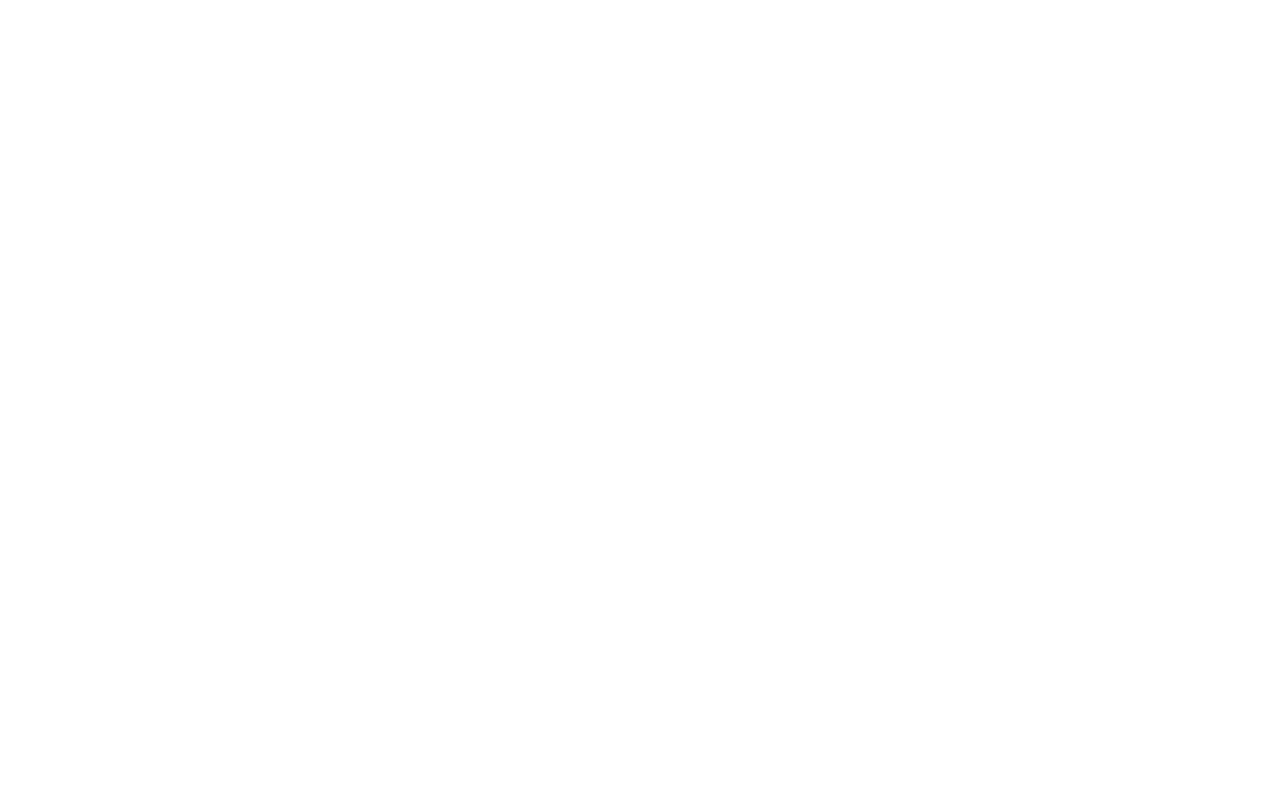
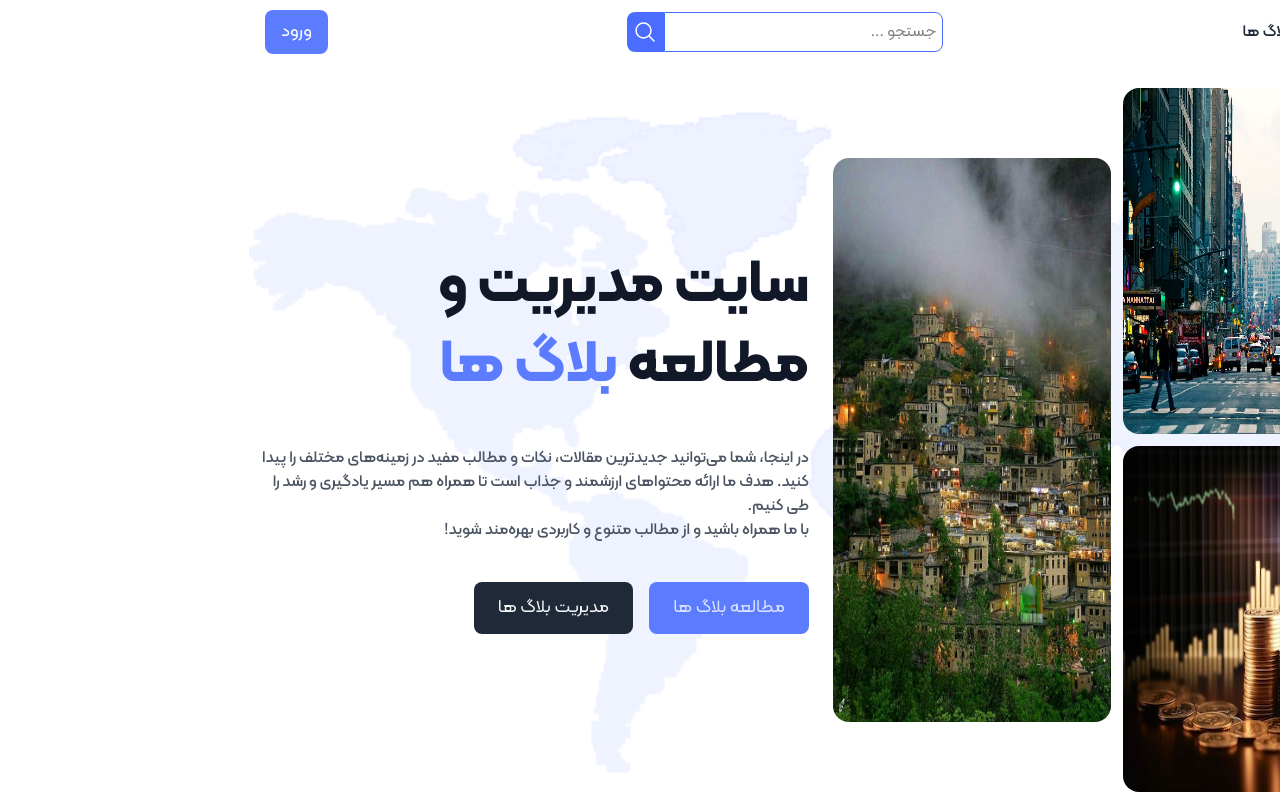
Before and after one commit to hanafeizi83/Next-Blog-App, a Next.js app in the folder frontend/: page / in a window 1280 px wide. Built offline with nearby package versions, Linux system fonts and the light colour scheme.

Commit message:
make ui home page and header

```diff
--- a/frontend/src/app/layout.js
+++ b/frontend/src/app/layout.js
@@ -1,3 +1,4 @@
+import Header from "@/components/Header";
 import KalamehFont from "@/constans/localFont";
 import "@/styles/globals.css";
 
@@ -13,6 +14,7 @@
   return (
     <html lang="fa" dir="rtl">
       <body className={`${KalamehFont.variable} sans`}>
+        <Header />
         {children}
       </body>
     </html>
--- a/frontend/src/app/page.js
+++ b/frontend/src/app/page.js
@@ -1,7 +1,58 @@
+import Avatar from "@/ui/Avatar";
+import Button from "@/ui/Button";
 import Image from "next/image";
+import Link from "next/link";
 
 export default function Home() {
   return (
-    <></>
+    <div className='w-full lg:h-[calc(100vh-6rem)] mt-6'>
+    <div className='container h-full bg-[url(/images/world.png)] bg-no-repeat bg-cover  grid grid-cols-1 grid-rows-2 lg:grid-rows-1 lg:grid-cols-[1fr_35rem] gap-6 '>
+      <div className='col-span-1 grid grid-cols-2 grid-rows-2 gap-3 row-start-2 lg:row-start-1'>
+        <div className='col-span-1 row-span-2 h-full w-full overflow-hidden  content-center'>
+          <Avatar
+            src={'/images/home 2.jpg'}
+            alt='home'
+            className={{ height: '80%', width: '100%', borderRadius: '1rem' }}
+          />
+        </div>
+        <div className='col-span-1 row-start-1  h-full overflow-hidden'>
+          <Avatar
+            src={'/images/home 3.jpg'}
+            alt='home'
+            className={{ height: '100%', width: '100%', borderRadius: '1rem' }}
+          />
+        </div>
+        <div className='col-span-1 row-start-2  h-full overflow-hidden'>
+          <Avatar
+            src={'/images/home 1.jpg'}
+            alt='home'
+            className={{ height: '100%', width: '100%', borderRadius: '1rem' }}
+          />
+        </div>
+      </div>
+      <div className='col-span-1 space-y-10 content-center'>
+        <h1 className='text-secondary-900 font-bold text-6xl leading-20'>
+          سایت مدیریت و<br /> مطالعه
+          <span className='text-primary-800'> بلاگ ها</span>
+        </h1>
+        <p className='font-medium text-secondary-600'>
+          در اینجا، شما می‌توانید جدیدترین مقالات، نکات و مطالب مفید در زمینه‌های مختلف را
+          پیدا کنید. هدف ما ارائه محتواهای ارزشمند و جذاب است تا همراه هم مسیر یادگیری و رشد را طی کنیم.
+          <br />
+          با ما همراه باشید و از مطالب متنوع و کاربردی بهره‌مند شوید!
+        </p>
+        <div className='space-x-4'>
+          <Button className='rounded-lg !py-3 !px-6'>
+            <Link href='/blogs'>مطالعه بلاگ ها</Link>
+          </Button>
+          <Button className='rounded-lg !py-3 !px-6' variant='secondary'>
+          <Link href='/dashboard'>مدیریت بلاگ ها</Link>
+          </Button>
+
+        </div>
+      </div>
+
+    </div>
+  </div>
   );
 }
--- /dev/null
+++ b/frontend/src/components/Header.jsx
@@ -0,0 +1,66 @@
+'use client';
+import Button from "@/ui/Button"
+import Search from "@/ui/Search"
+import Image from "next/image"
+import Navlink from "./Navlink"
+import { useState } from "react"
+import useOutsideClick from "@/hook/useOutsideClick";
+import Link from "next/link";
+
+const navlinkes = [
+  {
+    id: 2,
+    slug: '/',
+    title: 'خانه'
+  },
+  {
+    id: 1,
+    slug: '/blogs',
+    title: 'بلاگ ها'
+  }
+]
+
+function Header() {
+  const [isShow, setIsShow] = useState(false);
+  const ref = useOutsideClick(() => setIsShow(false))
+  return (
+    <div className="w-full overflow-x-hidden">
+      <div className="container">
+        <div className="flex items-center justify-between py-2 gap-x-4">
+          <Image src={'/images/logo.png'}
+            width={40}
+            height={40}
+            alt="image"
+          />
+          <Search className='lg:hidden w-[50%]' />
+
+          <div
+            ref={ref}
+            className={`
+            lg:w-full flex items-center justify-between lg:flex-row lg:shadow-none lg:p-0 lg:static lg:h-auto lg:z-0
+            transition-all duration-300 fixed
+            bg-secondary-0 shadow-md shadow-primary-200 flex-col h-screen  z-50 w-40 top-0 py-4 px-2
+            ${isShow ? 'left-0' : '-left-50'}
+            `}>
+
+            <Navlink data={navlinkes} />
+            <Search className='lg:flex hidden' />
+            <Button className={'text-secondary-0 rounded-lg w-full lg:w-auto'}
+            >
+              <Link href='/signin'>ورود</Link>
+            </Button>
+          </div>
+          <button
+            className="btn"
+            onClick={() => setIsShow(prev => !prev)}>
+            <svg xmlns="http://www.w3.org/2000/svg" fill="none" viewBox="0 0 24 24" strokeWidth={1.5} stroke="currentColor" className="size-7 lg:hidden">
+              <path strokeLinecap="round" strokeLinejoin="round" d="M3.75 6.75h16.5M3.75 12h16.5m-16.5 5.25H12" />
+            </svg>
+          </button>
+        </div>
+      </div>
+    </div>
+  )
+}
+
+export default Header
--- /dev/null
+++ b/frontend/src/components/Navlink.jsx
@@ -0,0 +1,28 @@
+'use client';
+import Link from "next/link"
+import { usePathname } from "next/navigation"
+
+function Navlink({ data }) {
+    const pathname = usePathname();
+
+    return (
+        <div className="flex flex-col lg:flex-row gap-6">
+            {
+                data.map(item => (
+                    <Link key={item.id} href={item.slug} className={`
+                        ${pathname === item.slug ? `after:animate-navlink font-bold text-[17px]
+                             relative  after:bg-primary-900
+                            after:-bottom-1.5 after:absolute after:w-8 after:h-1
+                            after:rounded-full after:left-1/2 after:-translate-x-1/2` : 'font-medium'}
+                        text-secondary-800 cursor-pointer flex items-center w-full lg:w-auto
+                    `}>
+                        {item.title}
+                    </Link>
+                ))
+            }
+        </div>
+
+    )
+}
+
+export default Navlink
--- /dev/null
+++ b/frontend/src/hook/useOutsideClick.js
@@ -0,0 +1,21 @@
+import { useEffect, useRef } from "react";
+
+export default function useOutsideClick(handler) {
+    const ref = useRef();
+    useEffect(() => {
+        function outsideClick(e) {
+            console.log(ref);
+
+            if (ref.current && !ref.current.contains(e.target)) {
+                handler()
+            }
+        }
+        document.addEventListener('click', outsideClick);
+
+        return () => {
+            document.removeEventListener('click', outsideClick)
+        }
+    }, [handler, ref])
+
+    return ref
+}
--- /dev/null
+++ b/frontend/src/ui/Avatar.jsx
@@ -0,0 +1,16 @@
+import Image from "next/image"
+
+function Avatar({ src, alt, width = 200, height = '160', className,...rest }) {
+    return (
+        <Image
+            src={src}
+            alt={alt}
+            width={width}
+            height={height}
+            style={className}
+            {...rest}
+        />
+    )
+}
+
+export default Avatar
--- /dev/null
+++ b/frontend/src/ui/Button.jsx
@@ -0,0 +1,20 @@
+function Button({ children, variant='primary', className, onClick, ...rest }) {
+    const buttonType={
+        primary: 'btn--primary',
+        secondary:'btn--secondary',
+        outline:'btn--outline',
+        danger:'btn--danger'
+
+    }
+    return (
+        <button
+            className={`btn transition duration-300 py-2 px-4 ${buttonType[variant]} ${className}`}
+            onClick={onClick}
+            {...rest}
+        >
+            {children}
+        </button>
+    )
+}
+
+export default Button
--- /dev/null
+++ b/frontend/src/ui/Search.jsx
@@ -0,0 +1,14 @@
+function Search({className}) {
+    return (
+        <form className={`rounded-lg w-[30%] flex p-1 ${className}`}>
+            <input type="text" placeholder="جستجو ..." className="rounded-r-lg w-full p-1.5 border outline-0 border-primary-900"/>
+            <button className="bg-primary-900 cursor-pointer rounded-l-lg w-10 h-10 p-1 flex items-center justify-center text-secondary-0">
+                <svg xmlns="http://www.w3.org/2000/svg" fill="none" viewBox="0 0 24 24" strokeWidth={1.5} stroke="currentColor" className="size-6">
+                    <path strokeLinecap="round" strokeLinejoin="round" d="m21 21-5.197-5.197m0 0A7.5 7.5 0 1 0 5.196 5.196a7.5 7.5 0 0 0 10.607 10.607Z" />
+                </svg>
+            </button>
+        </ form>
+    )
+}
+
+export default Search
--- /dev/null
+++ b/frontend/src/ui/TextFeiled.jsx
@@ -0,0 +1,21 @@
+import React from 'react'
+
+function TextFeiled({ label, type = 'text', className, register, name,dir='rtl' }) {
+    return (
+        <div className=" relative flex flex-col">
+            <label htmlFor={name} className="text-secondary-400 absolute top-2 right-3 font-medium text-sm">
+                {label}
+            </label>
+            <input
+                name={name}
+                id={name}
+                {...register(name)}
+                type={type}
+                className={`textFeiled ${className}`}
+                dir={dir}
+                />
+        </div>
+    )
+}
+
+export default TextFeiled
```
